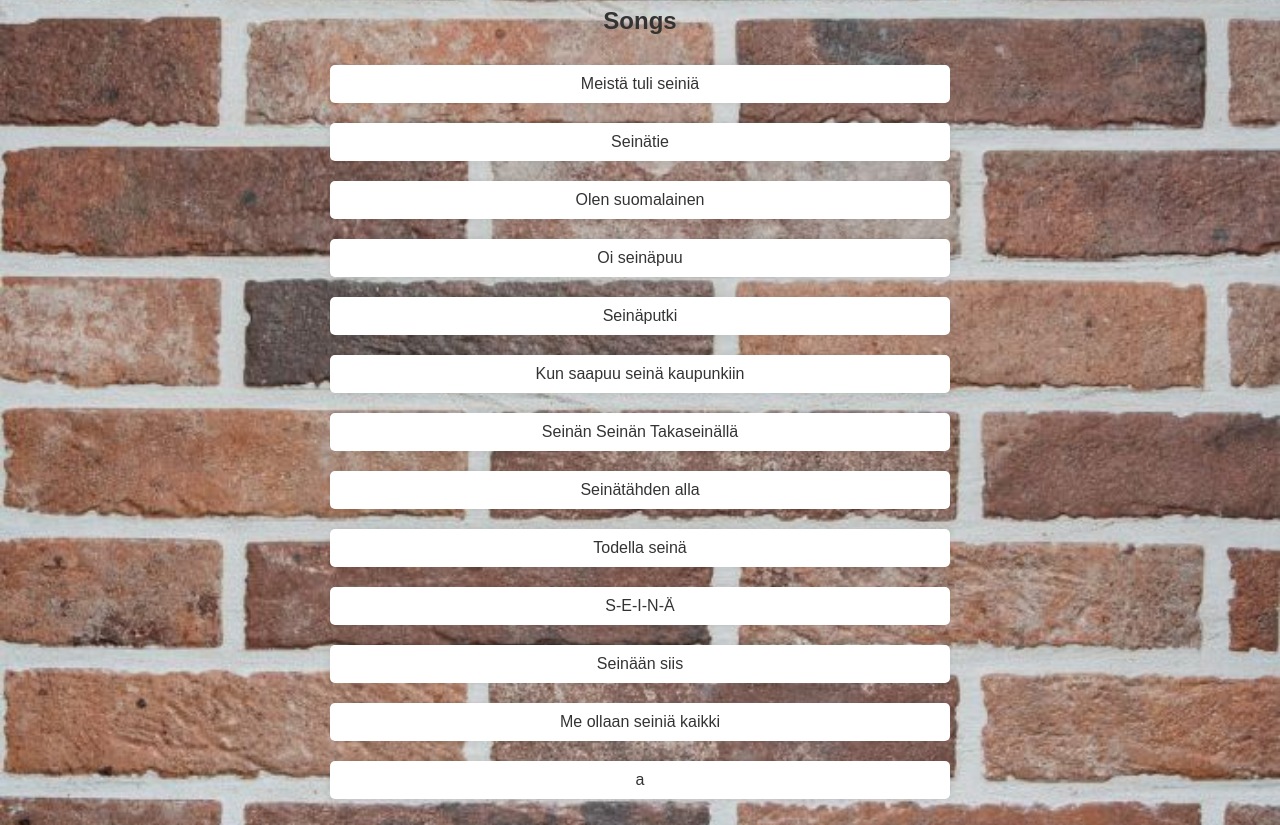
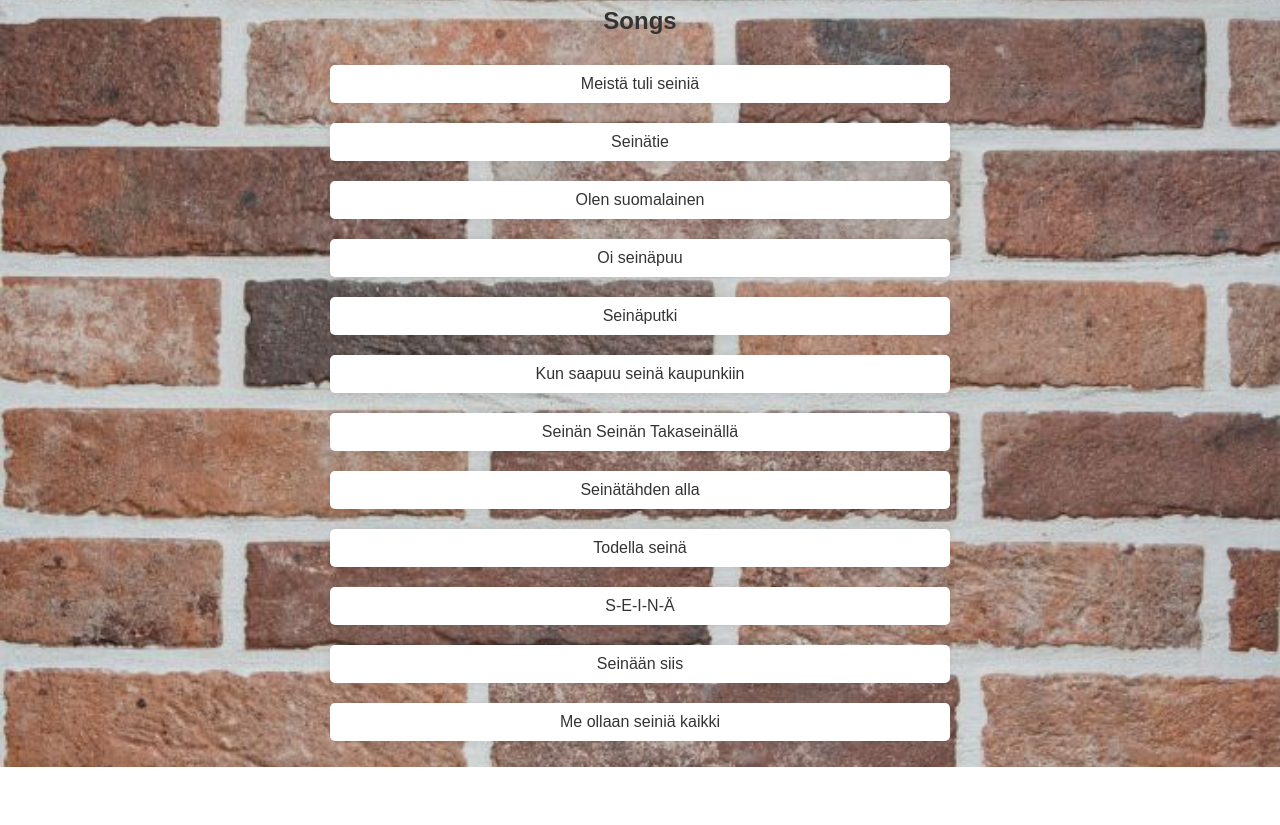
Before and after one commit to VP-MaxHax/vp-maxhax.github.io, a plain HTML site: page index.html in a window 1280 px wide. Shown: the part 113-938 px from the top of the page. After the commit the page ends 880 px from the top, so only its background shows below. Drawn offline with Linux system fonts and the light colour scheme.

Commit message:
Removed link

```diff
--- a/index.html
+++ b/index.html
@@ -35,8 +35,6 @@
 
             <li><a href="song_12.html">Me ollaan seiniä kaikki</a></li>
 
-            <li><a href="song_13.html">a</a></li>
-
     </ul>
 </body>
 </html>
```
